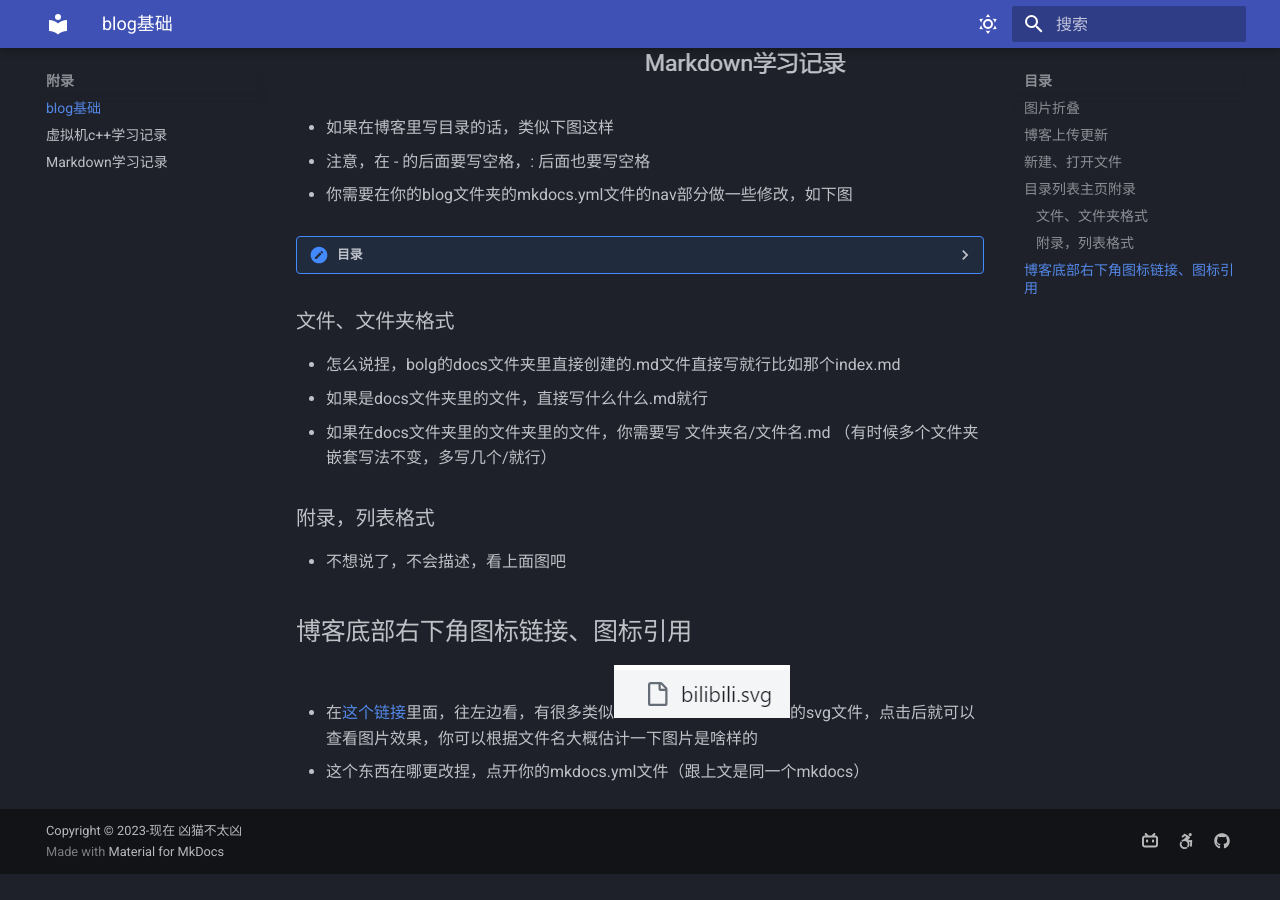
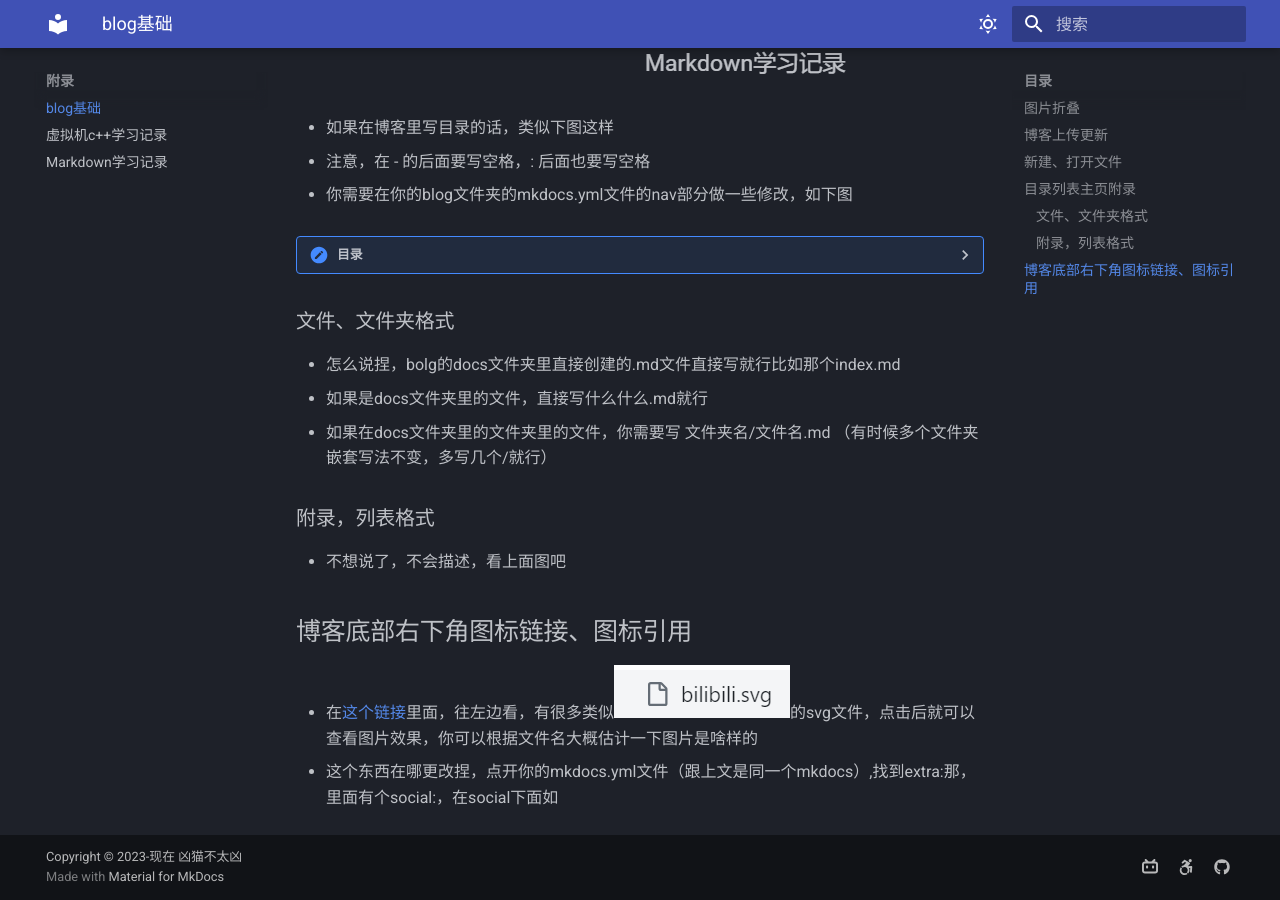
Before and after one commit to Xmbtx/xmbtx-blog, an MkDocs documentation site: the page built from docs/blog/blog.md, in a window 1280 px wide and 900 px high, scrolled down 1707 px. Built offline with MkDocs 1.6.1 and Material for MkDocs 9.7.7, drawn with Linux system fonts in a browser that asks for light colours; before the commit the page ends 2581 px from its top, so only the background shows below that.

Commit message:
2023-11-02_17:16:18 update

```diff
--- a/docs/blog/blog.md
+++ b/docs/blog/blog.md
@@ -79,4 +79,4 @@
 ## 博客底部右下角图标链接、图标引用
 
 - 在[这个链接](https://github.com/FortAwesome/Font-Awesome/tree/6.x/svgs/brands)里面，往左边看，有很多类似![blbl](./blbl.png)的svg文件，点击后就可以查看图片效果，你可以根据文件名大概估计一下图片是啥样的
-- 这个东西在哪更改捏，点开你的mkdocs.yml文件（跟上文是同一个mkdocs）
+- 这个东西在哪更改捏，点开你的mkdocs.yml文件（跟上文是同一个mkdocs）,找到extra:那，里面有个social:，在social下面如
```
